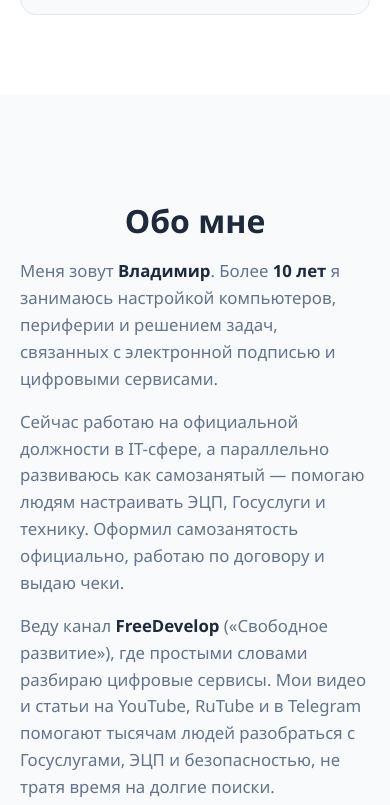
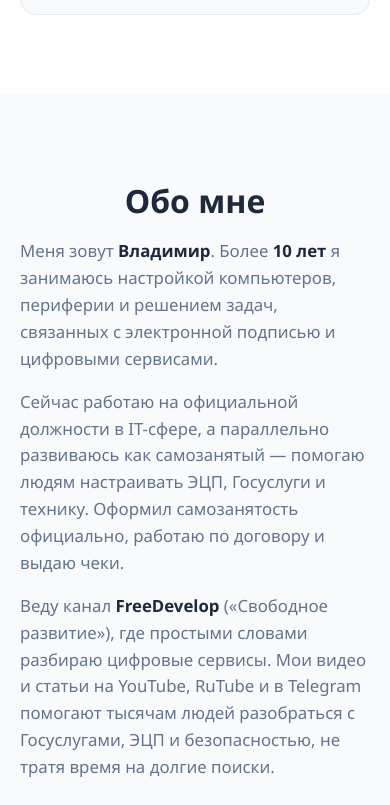
Before and after one commit to FreeDevelopru/my-site, a plain HTML site: page index.html in a window 390 px wide. Shown: the part 2739-3544 px from the top of the page. Drawn offline with Linux system fonts and the light colour scheme.

Commit message:
Add files via upload

```diff
--- a/style.css
+++ b/style.css
@@ -518,13 +518,15 @@ img {
   }
 }
 
+/* ... ваш код выше (пункты 1-11) ... */
+
 /* ==========================================================================
    12. ФИНАЛЬНАЯ ПОЛИРОВКА
    ========================================================================== */
 
 /* 1. Отступ для якорных ссылок (чтобы заголовок не прятался под шапкой) */
 section[id] {
-  scroll-margin-top: 80px; /* Высота шапки + небольшой запас */
+  scroll-margin-top: 90px; /* Заменили 80px на 90px для десктопа */
 }
 
 /* 2. Красивое выделение текста мышкой */
@@ -547,22 +549,22 @@ img {
 }
 
 /* ==========================================================================
-   13. ИСПРАВЛЕНИЕ ОБРЕЗКИ ЗАГОЛОВКОВ ПРИ ПЕРЕХОДЕ
+   13. ИСПРАВЛЕНИЕ ЯКОРЕЙ И ОТСТУПОВ ДЛЯ МОБИЛЬНЫХ
    ========================================================================== */
 
-/* Для десктопа */
-section[id] {
-  scroll-margin-top: 100px;
-}
-
-/* Для мобильных устройств (шапка выше) */
 @media (max-width: 600px) {
+  /* Увеличиваем отступ для якорей, так как шапка на мобильных выше */
   section[id] {
-    scroll-margin-top: 150px; /* Подберите значение, чтобы буква "У" была видна полностью */
+    scroll-margin-top: 120px; /* Подберите значение: 120-130px */
   }
 
-  /* Чуть больше воздуха для заголовка "Обо мне" на мобильных */
+  /* Убираем лишний padding у секции "Обо мне" на мобильных */
   .about {
-    padding-top: 100px;
+    padding-top: 60px;
+  }
+
+  /* Добавляем отступ самому заголовку "Обо мне", чтобы он не прилипал */
+  .about .section-title {
+    margin-top: 20px;
   }
 }
```
